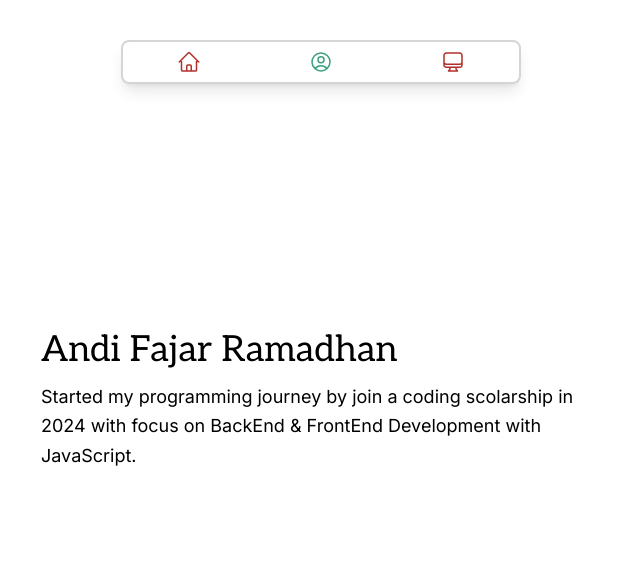
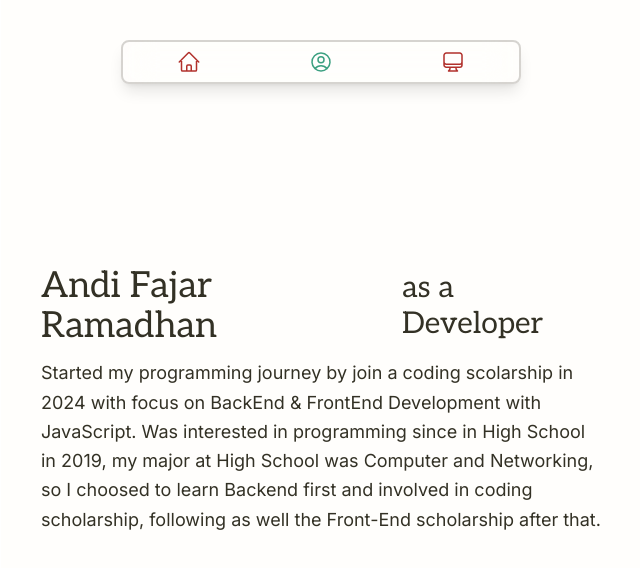
Before and after one commit to andi-ramadhan/andiramadhan.github.io, a React (Vite) app: page /about in a window 1280 px wide. Shown: the top 568 px of the page, without its empty margins (319-959 px from the left). Built offline with nearby package versions, Linux system fonts and the light colour scheme.

Commit message:
Still writing About me as Developer, need Background section, Core skill tech stack, and my value

```diff
--- a/src/pages/About/About.jsx
+++ b/src/pages/About/About.jsx
@@ -1,12 +1,20 @@
 const About = () => {
   return (
-    <section id="about" className="md:w-1/2 flex flex-col justify-center px-10 gap-3 min-h-screen bg-white">
-      <h1 className="text-3xl md:text-4xl text-balanced">
-        Andi Fajar Ramadhan
-      </h1>
+    <section id="about" className="md:w-1/2 flex flex-col justify-center px-10 gap-3 min-h-screen bg-my-white text-my-black">
+      <header className="flex items-center gap-2">
+        <h1 className="text-3xl md:text-4xl text-balanced">
+          Andi Fajar Ramadhan
+        </h1>
+        <h2 className="text-2xl md:text-3xl">
+          as a Developer
+        </h2>
+      </header>
       <p className="text-base md:text-lg leading-relaxed">
         Started my programming journey by join a coding scolarship in 2024 with focus
-        on BackEnd & FrontEnd Development with JavaScript.
+        on BackEnd & FrontEnd Development with JavaScript. Was interested in programming
+        since in High School in 2019, my major at High School was Computer and Networking,
+        so I choosed to learn Backend first and involved in coding scholarship, following
+        as well the Front-End scholarship after that.
       </p>
     </section>
   )
```
